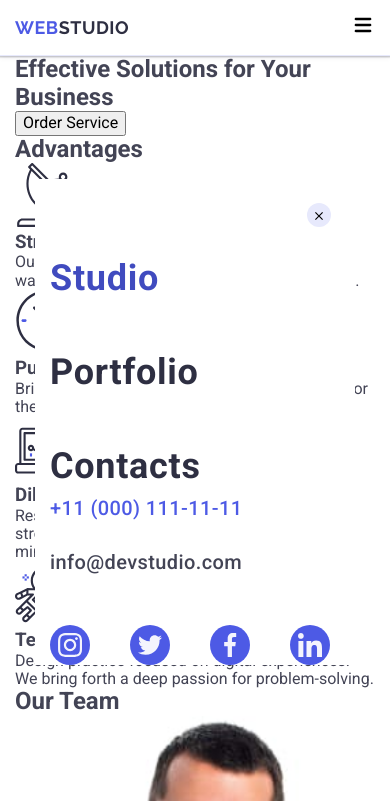
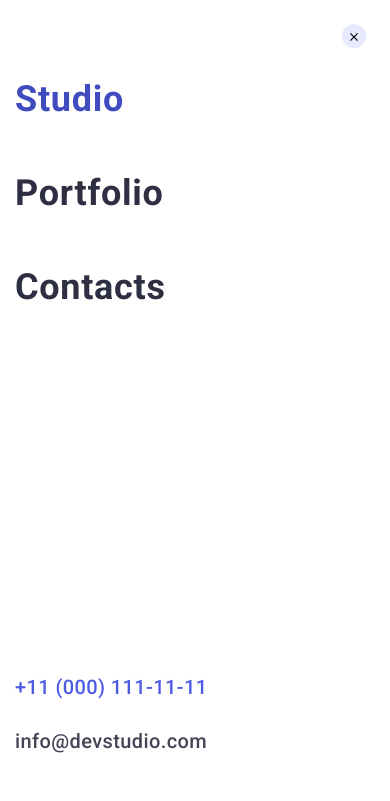
Before and after one commit to 01eksandr0/goit-markup-hw-06, a plain HTML site: page index.html in a window 390 px wide. Shown: the top 801 px of the page. Drawn offline with nearby package versions, Linux system fonts and the light colour scheme.

Commit message:
Update styles.css

```diff
--- a/css/styles.css
+++ b/css/styles.css
@@ -65,7 +65,8 @@ img {
     top: 50%;
     left: 50%;
     transform: translate(-50%, -50%) scale(1);
-    min-width: 320px;
+    width: 100%;
+    height: 100%;
     padding: 0 15px;
 
     justify-content: space-between;
```
